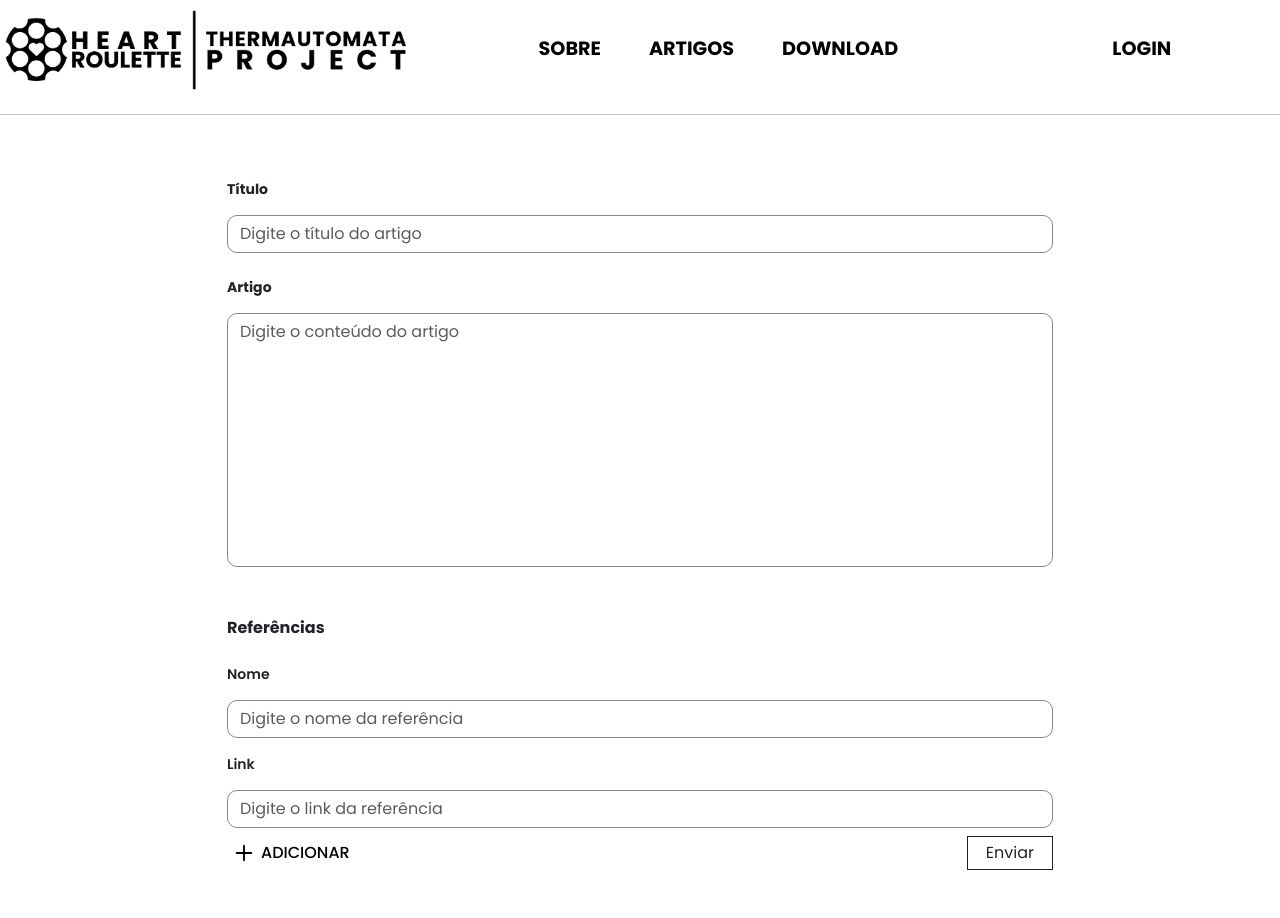
After one commit to Caiooliveirabarreto/Frontend-Thermautomata, a PHP site: page /criar.html in a window 1280 px wide. The commit adds this page. Run offline with PHP 8.4, Linux system fonts and the light colour scheme.

Commit message:
página de criar artigo pronta

```diff
--- /dev/null
+++ b/Thermautomata-Front/criar.html
@@ -0,0 +1,85 @@
+<!DOCTYPE html>
+<html lang="pt-br">
+<head>
+    <meta charset="UTF-8">
+    <meta name="viewport" content="width=device-width, initial-scale=1.0">
+    <link href="https://cdn.jsdelivr.net/npm/bootstrap@5.3.8/dist/css/bootstrap.min.css" rel="stylesheet"
+        integrity="sha384-sRIl4kxILFvY47J16cr9ZwB07vP4J8+LH7qKQnuqkuIAvNWLzeN8tE5YBujZqJLB" crossorigin="anonymous">
+    <link rel="stylesheet" href="style.css">
+    <link rel="preconnect" href="https://fonts.googleapis.com">
+    <link rel="preconnect" href="https://fonts.gstatic.com" crossorigin>
+    <link
+        href="https://fonts.googleapis.com/css2?family=Poppins:ital,wght@0,100;0,200;0,300;0,400;0,500;0,600;0,700;0,800;0,900;1,100;1,200;1,300;1,400;1,500;1,600;1,700;1,800;1,900&display=swap"
+        rel="stylesheet">
+    <title>Criar Artigo</title>
+</head>
+<body>
+    <header>
+        <nav>
+            <div class="row align-items-center">
+                <div class="col-4">
+                    <img src="assets/logo.png" alt="Logo" class="img-fluid">
+                </div>
+                <div class="col-5 align-items-center d-flex justify-content-center desktop-nav-links">
+                    <a href="index.html" class="ps-5">SOBRE</a>
+                    <a href="artigos.html" class="ps-5">ARTIGOS</a>
+                    <a href="download.html" class="ps-5">DOWNLOAD</a>
+                </div>
+                <div class="col-2 align-items-end justify-content-end d-flex" id="loginButtons">
+                    <a href="#" class="ps-5">LOGIN</a>
+                    <button class="hamburger-btn" id="hamburgerBtn" aria-label="Abrir menu" aria-expanded="false"
+                        aria-controls="mobileNavPanel">
+                        <span></span>
+                        <span></span>
+                        <span></span>
+                    </button>
+                </div>
+            </div>
+            <hr>
+        </nav>
+    </header>
+
+    <div class="container mt-5 mb-5">
+
+        <form>
+
+            <div class="mb-4">
+                <label for="titulo" class="form-label fw-bold">Título</label>
+                <input type="text" class="form-control campo" id="titulo" placeholder="Digite o título do artigo">
+            </div>
+
+            <div class="mb-5">
+                <label for="artigo" class="form-label fw-bold">Artigo</label>
+                <textarea class="form-control campo-texto" id="artigo" rows="10" placeholder="Digite o conteúdo do artigo"></textarea>
+            </div>
+
+            <h6 class="fw-bold mb-4">Referências</h6>
+
+            <div class="mb-3">
+                <label for="nomeReferencia" class="form-label">Nome</label>
+                <input type="text" class="form-control campo" id="nomeReferencia" placeholder="Digite o nome da referência">
+            </div>
+
+            <div class="mb-2">
+                <label for="linkReferencia" class="form-label">Link</label>
+                <input type="text" class="form-control campo" id="linkReferencia" placeholder="Digite o link da referência">
+            </div>
+
+            <div class="d-flex justify-content-between align-items-center">
+
+                <button type="button" class="btn-adicionar">
+                    <img src="assets/plus-large-svgrepo-com.svg" class="btn-criar-icon">
+                    <span>ADICIONAR</span>
+                </button>
+
+                <button type="submit" class="btn btn-outline-dark">
+                    Enviar
+                </button>
+
+            </div>
+        </form>
+
+    </div>
+
+</body>
+</html>
--- a/Thermautomata-Front/style.css
+++ b/Thermautomata-Front/style.css
@@ -179,7 +179,7 @@ a {
 }
 
 .download-nav {
-    background-color: #f5f5f5;
+    background-color: #ffffff;
     color: black;
 }
 
@@ -452,3 +452,52 @@ body.nav-locked {
 .filtro-btn[aria-expanded="true"] .chevron{
     transform: rotate(180deg);
 }
+
+/* =======================================================
+   CRIAR ARTIGO PAGE
+======================================================= */
+
+.container{
+    max-width:850px;
+}
+
+label{
+    font-size:14px;
+    font-weight:600;
+}
+
+.campo{
+    border-radius:10px;
+    border:1px solid #888;
+}
+
+.campo-texto{
+    border-radius:10px;
+    border:1px solid #888;
+    resize:none;
+}
+
+.btn-adicionar{
+    border:none;
+    background:none;
+    display:flex;
+    align-items:center;
+    gap:6px;
+    font-size:16px;
+    cursor:pointer;
+}
+
+.btn-adicionar span{
+    font-weight:500;
+}
+
+.btn-outline-dark{
+    padding:4px 18px;
+    border-radius:0;
+}
+
+.form-control:focus {
+    outline: none !important;
+    box-shadow: none !important;
+    border-color: inherit !important;
+}
```
Also changed, not shown: Thermautomata-Front/artigos.html (+6 -6 lines), Thermautomata-Front/download.html (+6 -6 lines).
